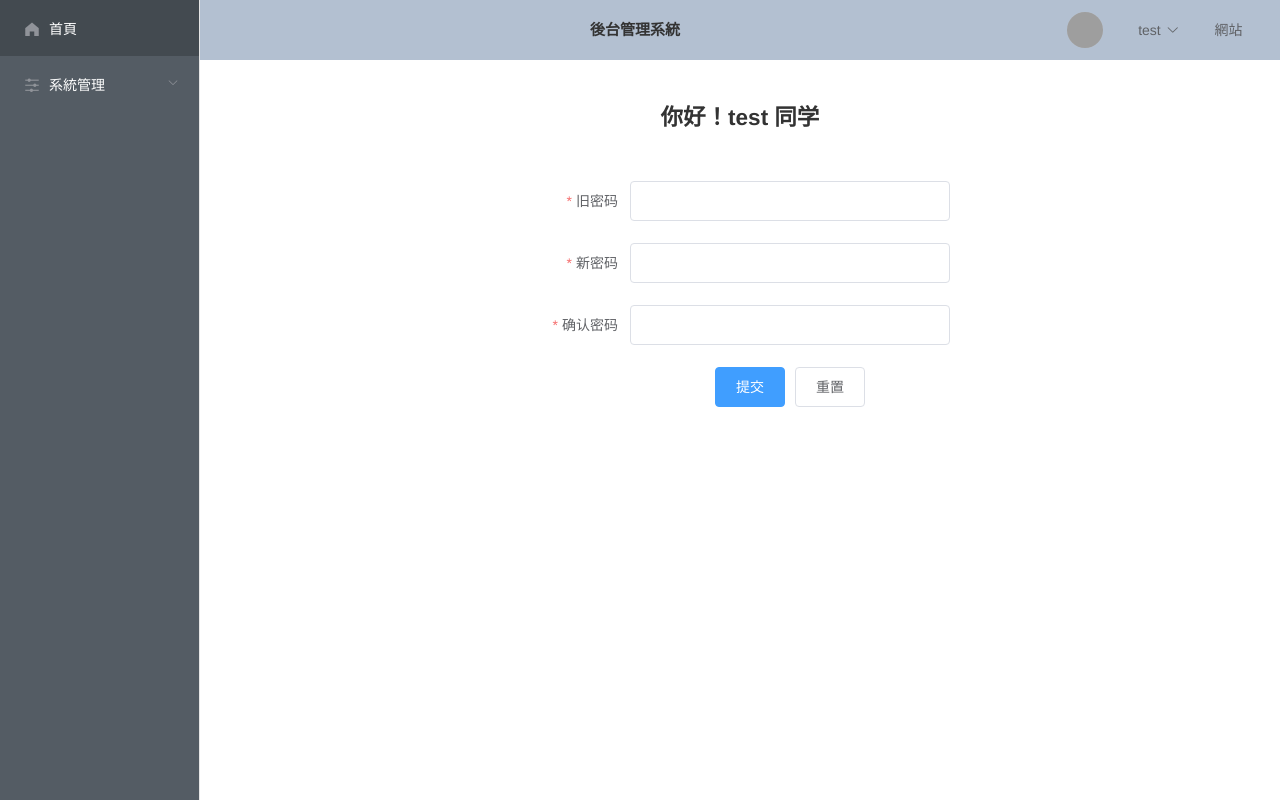
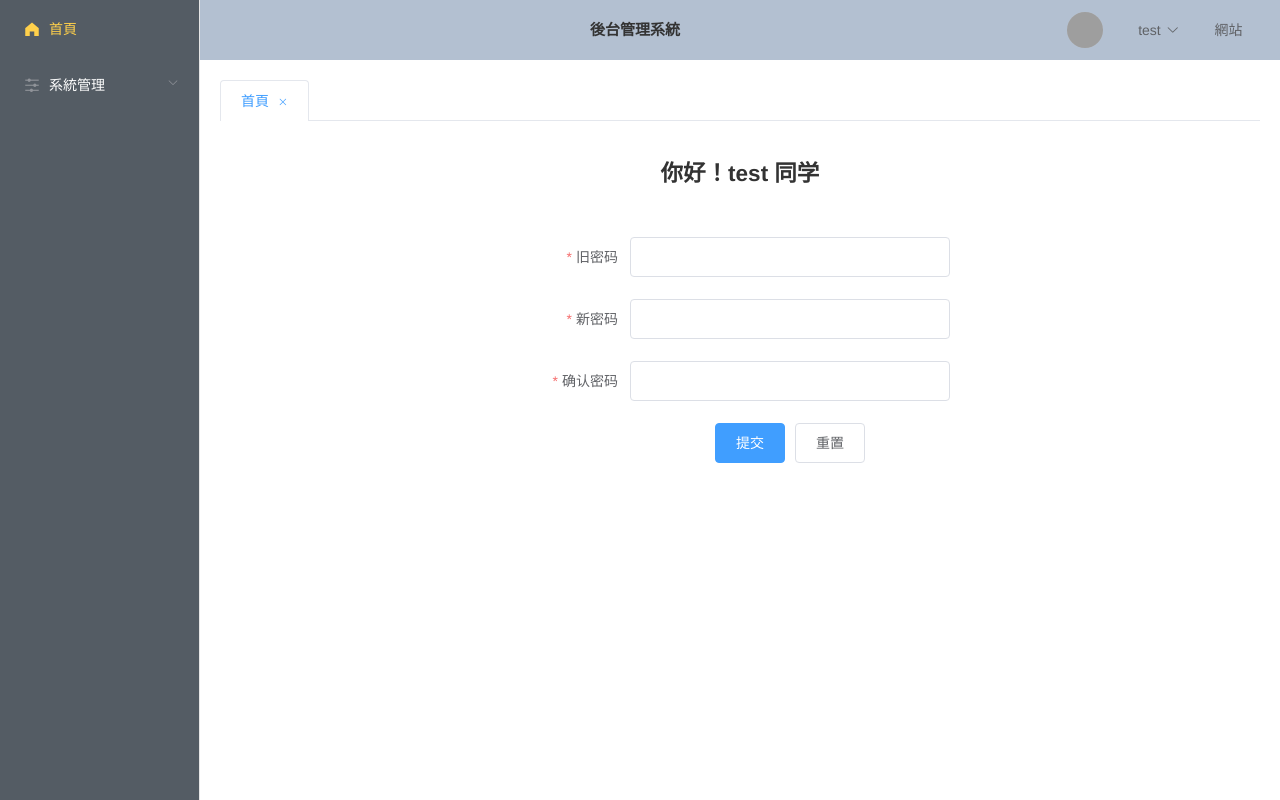
Before and after one commit to karta88821/Tickets-Vue, a Vue app: page /system/userCenter in a window 1280 px wide. Built offline with nearby package versions, Linux system fonts and the light colour scheme; grey boxes are pictures that could not be loaded.

Commit message:
binding route&tabs

```diff
--- a/src/App.vue
+++ b/src/App.vue
@@ -1,12 +1,33 @@
 <template>
     <div id="app">
-    <router-view/>
+        <router-view />
     </div>
 </template>
 
+<script>
+	export default {
+		name: "App",
+		watch: {
+			$route(to, from) {
+				if (to.path != '/login') {
+					let obj = {
+						name: to.name,
+						title: to.meta.title
+					}
+					this.$store.commit("addTab", obj)
+				}
+			}
+		}
+	};
+</script>
+
+
 <style>
-	html, body, #app {
-		font-family: 'Helvetica Neue', 'Hiragino Sans GB', 'WenQuanYi Micro Hei', 'Microsoft Yahei', sans-serif;
+html,
+body,
+#app {
+    font-family: "Helvetica Neue", "Hiragino Sans GB", "WenQuanYi Micro Hei",
+        "Microsoft Yahei", sans-serif;
     height: 100%;
     padding: 0;
     margin: 0;
--- a/src/router/index.js
+++ b/src/router/index.js
@@ -6,6 +6,9 @@ import User from '../views/system/User.vue'
 import Role from '../views/system/Role.vue'
 import Menu from '../views/system/Menu.vue'
 import UserCenter from '../views/system/UserCenter.vue'
+
+import axios from "axios"
+import store from "../store"
 
 Vue.use(VueRouter)
 
@@ -24,28 +27,13 @@ const routes = [
         path: '/system/userCenter',
         name: 'UserCenter',
         component: UserCenter
-      },
-      {
-        path: '/system/users',
-        name: 'SystemUser',
-        component: User
-      },
-      {
-        path: '/system/roles',
-        name: 'SystemRole',
-        component: Role
-      },
-      {
-        path: '/system/menus',
-        name: 'SystemMenu',
-        component: Menu
       }
     ]
   },
   {
     path: '/login',
     name: 'Login',
-    component: () => import(/* webpackChunkName: "about" */ '../views/Login.vue')
+    component: () => import('../views/Login.vue')
   }
 ]
 
@@ -55,4 +43,72 @@ const router = new VueRouter({
   routes
 })
 
+// 每一個route要進入前會先經過這裡
+router.beforeEach((to, from, next) => {
+  let hasRoute = store.state.menus.hasRoute
+
+  // 如果已經拿過route，就不用在拿一次
+  if (hasRoute) {
+    next()
+    return
+  }
+
+  // 向server取得menu list(這邊的axios不是我們自己定義的axios.js，所以header要加上token)
+  axios.get("/system/menu/nav", {
+    headers: {
+      Authorization: localStorage.getItem("token")
+    }
+  })
+    .then(res => {
+      // 取得menu list
+      store.commit("setMenuList", res.data.data.nav)
+      // 取得用戶權限
+      store.commit("setPermissionList", res.data.data.permissions)
+
+      // 動態綁定router
+      let newRoutes = router.options.routes
+
+      res.data.data.nav.forEach((menu) => {
+        if (menu.children) {
+          menu.children.forEach(m => {
+            let route = menuToRoute(m)
+
+            if (m) {
+              newRoutes[0].children.push(route)
+            }
+          })
+        }
+
+      })
+      router.addRoutes(newRoutes)
+
+      console.log("update routes")
+
+      hasRoute = true
+      store.commit("changeRouteStatus", hasRoute)
+    })
+
+  next()
+})
+
+// 把 menu 轉成 route
+const menuToRoute = (menu) => {
+  if (!menu.component) {
+    return null
+  }
+
+  let route = {
+    path: menu.path,
+    name: menu.name,
+    component: () => import('@/views/' + menu.component + '.vue'),
+    meta: {
+      title: menu.title,
+      icon: menu.icon
+    }
+  }
+
+  return route
+}
+
+
 export default router
--- a/src/store/index.js
+++ b/src/store/index.js
@@ -1,5 +1,6 @@
 import Vue from 'vue'
 import Vuex from 'vuex'
+import menus from "./modules/menus"
 
 Vue.use(Vuex)
 
@@ -24,5 +25,6 @@ export default new Vuex.Store({
   actions: {
   },
   modules: {
+    menus
   }
 })
--- /dev/null
+++ b/src/store/modules/menus.js
@@ -0,0 +1,61 @@
+import { has } from 'core-js/core/dict'
+import Vue from 'vue'
+import Vuex from 'vuex'
+
+Vue.use(Vuex)
+
+export default {
+    state: {
+        menuList: [],
+        permissionList: [],
+        hasRoute: false, // 不用一直更新route
+        editableTabsValue: "Index",
+        editableTabs: [
+            {
+                title: "首頁",
+                name: "Index",
+            }
+        ]
+    },
+    getters: {
+    },
+    mutations: {
+        setMenuList(state, menus) {
+            state.menuList = menus
+        },
+        setPermissionList(state, perms) {
+            state.permissionList = perms
+        },
+        changeRouteStatus(state, hasRoute) {
+            state.hasRoute = hasRoute
+            sessionStorage.setItem("hasRoute", hasRoute)
+        },
+        addTab(state, tab) {
+
+            let index = state.editableTabs.findIndex(e => e.name === tab.name)
+
+            if (index == -1) {
+                state.editableTabs.push({
+                    title: tab.title,
+                    name: tab.name
+                });
+            }
+
+            state.editableTabsValue = tab.name;
+        },
+        resetState: (state) => {
+            state.menuList = []
+            state.permissionList = []
+            state.hasRoute = false
+            state.editableTabsValue = "Index"
+            state.editableTabs = [
+                {
+                    title: "首頁",
+                    name: "Index",
+                }
+            ]
+        }
+    },
+    actions: {
+    }
+}
--- a/src/views/Home.vue
+++ b/src/views/Home.vue
@@ -10,9 +10,8 @@
                     <el-avatar size="medium" :src="userInfo.avatar"></el-avatar>
                     <el-dropdown>
                         <span class="el-dropdown-link">
-                            {{userInfo.username}}<i
-                                class="el-icon-arrow-down el-icon--right"
-                            ></i>
+                            {{ userInfo.username
+                            }}<i class="el-icon-arrow-down el-icon--right"></i>
                         </span>
                         <el-dropdown-menu slot="dropdown">
                             <el-dropdown-item>
@@ -20,7 +19,9 @@
                                     個人中心
                                 </router-link>
                             </el-dropdown-item>
-                            <el-dropdown-item @click.native="logout">登出</el-dropdown-item>
+                            <el-dropdown-item @click.native="logout"
+                                >登出</el-dropdown-item
+                            >
                         </el-dropdown-menu>
                     </el-dropdown>
                     <el-link href="" target="_blank">網站</el-link>
@@ -28,6 +29,7 @@
             </el-header>
             <el-main>
                 <!-- 嵌入 child router 的內容 -->
+                <Tabs></Tabs>
                 <router-view></router-view>
             </el-main>
         </el-container>
@@ -36,12 +38,14 @@
 
 <script>
 import SideMenu from "./include/SideMenu.vue";
+import Tabs from "./include/Tabs.vue";
 
 export default {
     // 把 Home 當成 parent router
     name: "Home",
     components: {
         SideMenu,
+        Tabs,
     },
     data() {
         return {
@@ -62,15 +66,15 @@ export default {
             });
         },
         logout() {
-            this.$axios.post("/logout").then(res => {
-                localStorage.clear()
-                sessionStorage.clear()
+            this.$axios.post("/logout").then((res) => {
+                localStorage.clear();
+                sessionStorage.clear();
 
-                this.$store.commit("resetState")
+                this.$store.commit("resetState");
 
-                this.$router.push("/login")
-            })
-        }
+                this.$router.push("/login");
+            });
+        },
     },
 };
 </script>
@@ -103,7 +107,7 @@ export default {
 
 .el-main {
     color: #333;
-    text-align: center;
+    padding: 0;
     /* line-height: 160px; */
 }
 
--- a/src/views/include/SideMenu.vue
+++ b/src/views/include/SideMenu.vue
@@ -1,13 +1,13 @@
 <template>
     <el-menu
-        default-active="2"
+        :default-active="this.$store.state.menus.editableTabsValue"
         class="el-menu-vertical-demo"
         background-color="#545c64"
         text-color="#fff"
         active-text-color="#ffd04b"
     >
         <router-link to="/index">
-            <el-menu-item index="0">
+            <el-menu-item index="Index" @click="selectMenu({name: 'Index', title: '首頁'})">
                 <template slot="title">
                     <i class="el-icon-s-home"></i>
                     <span>首頁</span>
@@ -15,35 +15,17 @@
             </el-menu-item>
         </router-link>
 
-        <el-submenu index="1">
+        <el-submenu :index="menu.name" v-for="menu in menuList">
             <template slot="title">
-                <i class="el-icon-s-operation"></i>
-                <span>系統管理</span>
+                <i :class="menu.icon"></i>
+                <span>{{ menu.title }}</span>
             </template>
 
-            <router-link to="/users">
-                <el-menu-item index="1-1">
+            <router-link :to="item.path" v-for="item in menu.children">
+                <el-menu-item :index="item.name" @click="selectMenu(item)">
                     <template slot="title">
-                        <i class="el-icon-user-solid"></i>
-                        <span>用戶管理</span>
-                    </template>
-                </el-menu-item>
-            </router-link>
-
-            <router-link to="/roles">
-                <el-menu-item index="1-2">
-                    <template slot="title">
-                        <i class="el-icon-rank"></i>
-                        <span>角色管理</span>
-                    </template>
-                </el-menu-item>
-            </router-link>
-
-            <router-link to="/menus">
-                <el-menu-item index="1-3">
-                    <template slot="title">
-                        <i class="el-icon-menu"></i>
-                        <span>菜單管理</span>
+                        <i :class="item.icon"></i>
+                        <span slot="title">{{ item.title }}</span>
                     </template>
                 </el-menu-item>
             </router-link>
@@ -54,6 +36,23 @@
 <script>
 export default {
     name: "SideMenu",
+    data() {
+        return {
+
+        };
+    },
+    computed: {
+        menuList: {
+            get() {
+                return this.$store.state.menus.menuList
+            }
+        }
+    },
+    methods: {
+        selectMenu(item) {
+            this.$store.commit("addTab", item)
+        }
+    }
 };
 </script>
 
--- /dev/null
+++ b/src/views/include/Tabs.vue
@@ -0,0 +1,81 @@
+<template>
+    <el-tabs v-model="editableTabsValue" type="card" closable @tab-remove="removeTab" @tab-click="clickTab">
+        <el-tab-pane
+            v-for="(item, index) in editableTabs"
+            :key="item.name"
+            :label="item.title"
+            :name="item.name"
+        >
+        </el-tab-pane>
+    </el-tabs>
+</template>
+
+
+<script>
+export default {
+    name: "Tabs",
+    data() {
+        return {
+
+        };
+    },
+    computed: {
+        editableTabsValue: {
+            get() {
+                return this.$store.state.menus.editableTabsValue
+            },
+            set(val) {
+                this.$store.state.menus.editableTabsValue = val
+            }
+        },
+        editableTabs: {
+            get() {
+                return this.$store.state.menus.editableTabs
+            },
+            set(val) {
+                this.$store.state.menus.editableTabs = val
+            }
+        }
+    },
+    methods: {
+        addTab(targetName) {
+            let newTabName = "";
+            this.editableTabs.push({
+                title: "New Tab",
+                name: newTabName
+            });
+            this.editableTabsValue = newTabName;
+        },
+        removeTab(targetName) {
+            let tabs = this.editableTabs;
+            let activeName = this.editableTabsValue;
+
+            if (targetName === 'Index') {
+                return
+            }
+
+            if (activeName === targetName) {
+                tabs.forEach((tab, index) => {
+                    if (tab.name === targetName) {
+                        let nextTab = tabs[index + 1] || tabs[index - 1];
+                        if (nextTab) {
+                            activeName = nextTab.name;
+                        }
+                    }
+                });
+            }
+
+            this.editableTabsValue = activeName;
+            this.editableTabs = tabs.filter((tab) => tab.name !== targetName);
+
+            this.$router.push({name: activeName})
+        },
+        clickTab(target) {
+            this.$router.push({name: target.name})
+        }
+    },
+};
+</script>
+
+<style>
+</style>
```
Also changed, not shown: src/mock.js (+44 -0 lines). Lines whose indentation alone changed are shown as unchanged.
